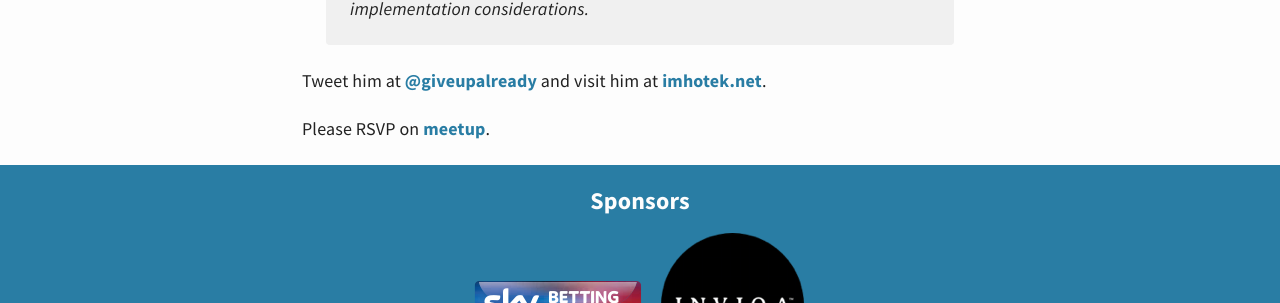
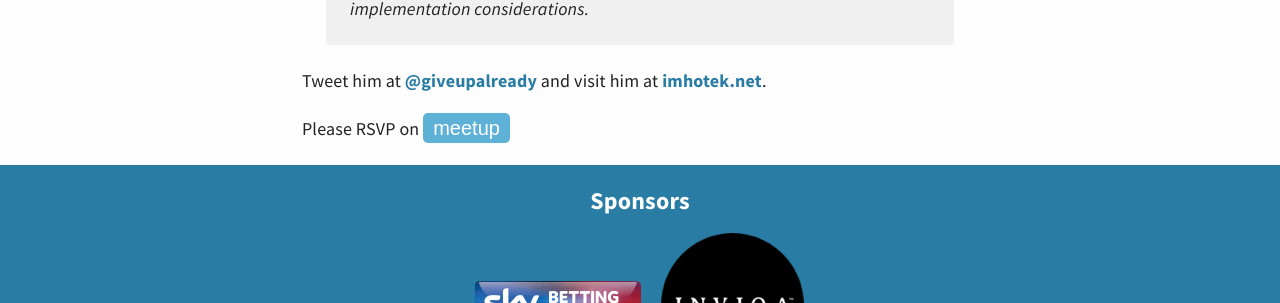
Before and after one commit to Ireaurora/LeedsPHP, a Jekyll site: the page built from _posts/2016-04-26-may-2016.md, in a window 1280 px wide. Shown: the part 1689-1992 px from the top of the page. Built offline with Jekyll 4.4.1, drawn with Linux system fonts in a browser that asks for light colours; comment, search, counter and statistics services are not loaded.

Commit message:
Add button style

```diff
--- a/_posts/2016-04-26-may-2016.md
+++ b/_posts/2016-04-26-may-2016.md
@@ -32,4 +32,4 @@ Tweet and follow him: [@CiaranMcNulty](https://twitter.com/CiaranMcNulty)
 
 Tweet him at [@giveupalready](https://twitter.com/giveupalready) and visit him at [imhotek.net](http://www.imhotek.net).
 
-Please RSVP on [meetup](http://www.meetup.com/leedsphp/events/230710471/).
+Please RSVP on <button>[meetup](http://www.meetup.com/leedsphp/events/230710471/)</button>
--- a/_sass/custom.scss
+++ b/_sass/custom.scss
@@ -1,26 +1,20 @@
 /*- Custom style -*/
-
 ul.sponsor {
     li {
         display: inline-block;
     }
-
     a {
         display: block;
     }
-
     img {
         display: inline;
         vertical-align: middle;
         margin: 5px;
-
     }
 }
-
 .credits {
     font-size: 0.8em;
     margin-top: 10px;
-
     a {
         color: white;
         &:hover {
@@ -28,3 +22,20 @@ ul.sponsor {
         }
     }
 }
+button {
+    border: none;
+    padding: 0;
+    background: none;
+    a {
+        color: white;
+        font-weight: normal;
+        font-size: 1.5em;
+        padding: 0.2em 0.5em;
+        border-radius: 5px;
+        background-color: lighten($main-color, 20%);
+        &:hover {
+            color: white;
+            background-color: $main-color;
+        }
+    }
+}
```
Also changed, not shown: _sass/typography.scss (indentation only).
